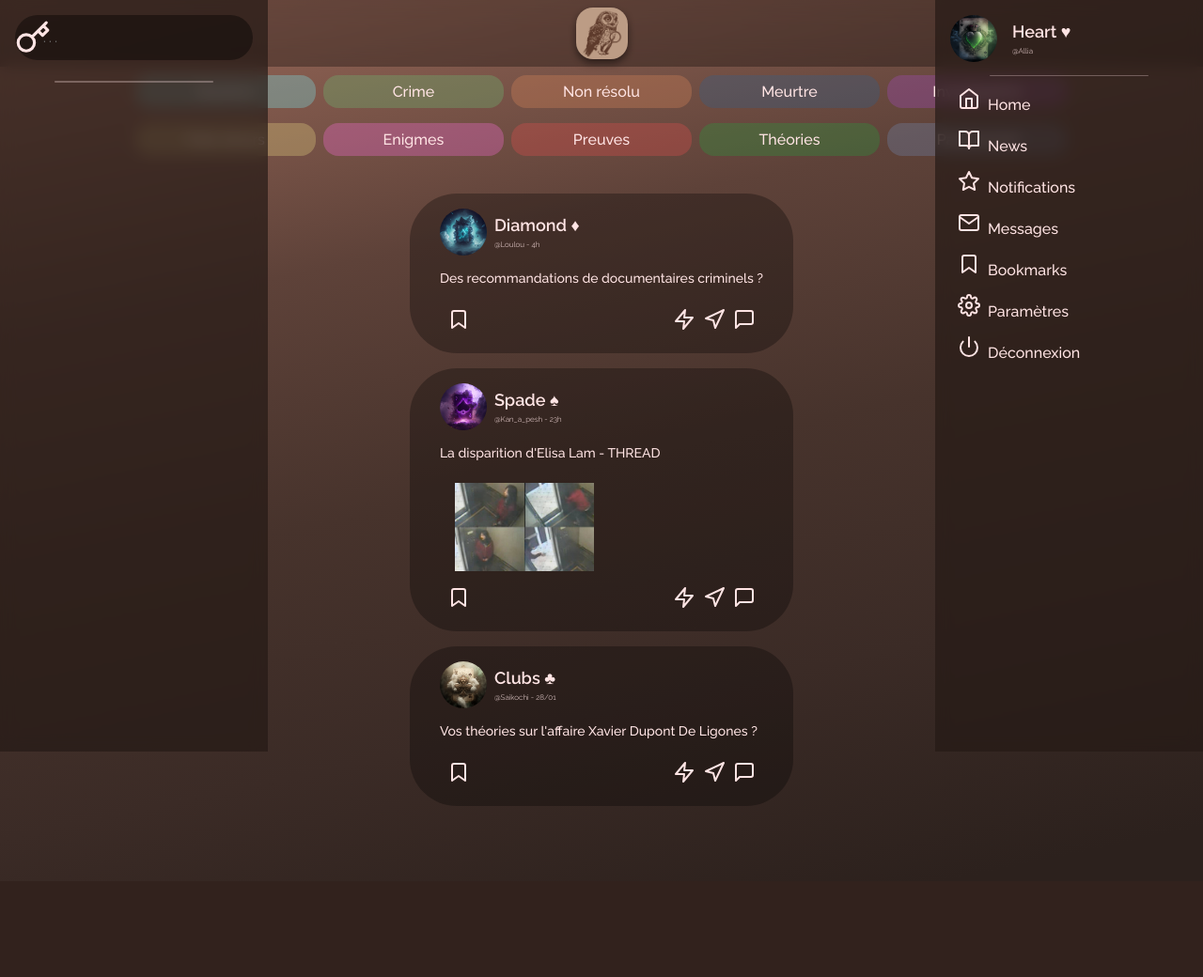
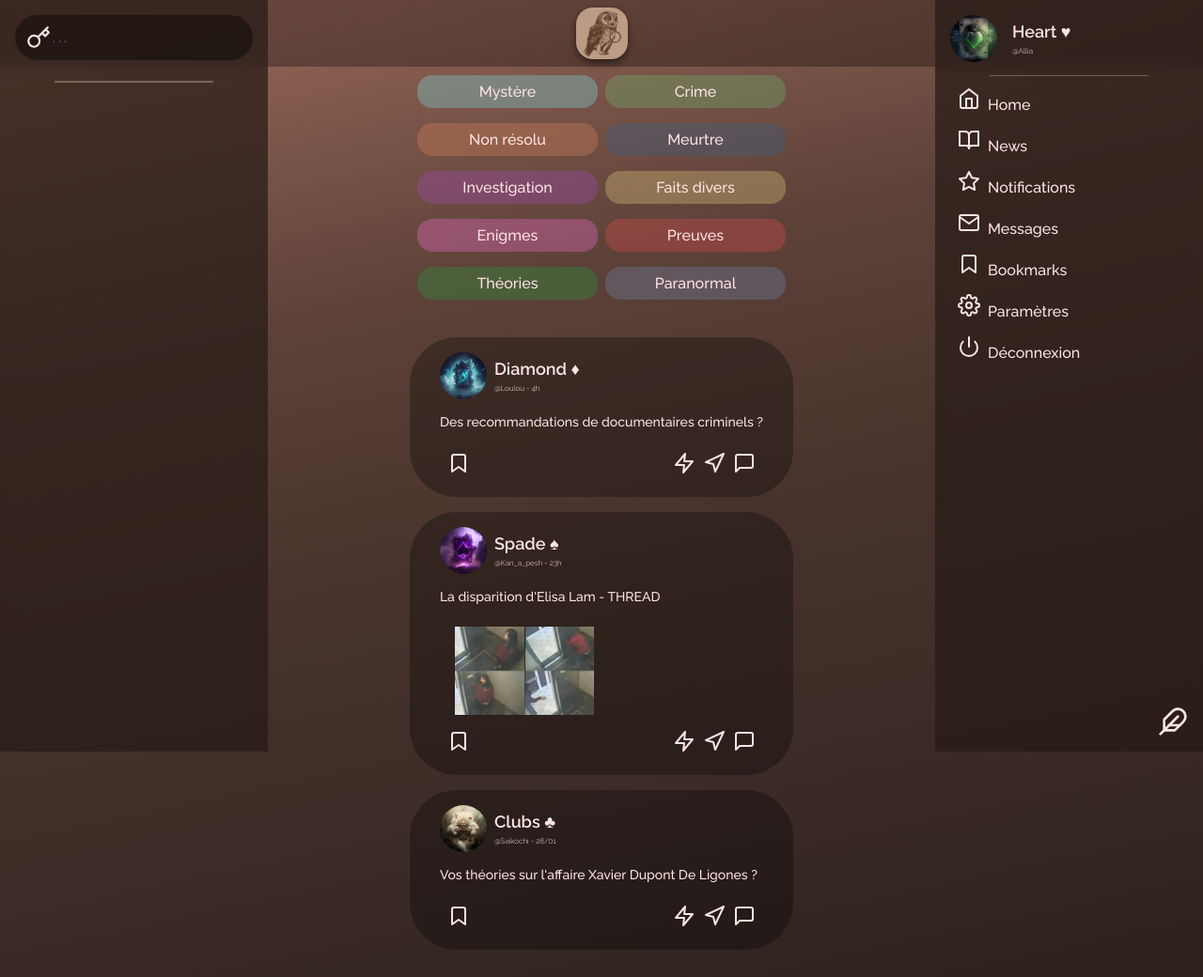
Before and after one commit to Alliajrj/Owl, a PHP site: page /home.html in a window 1280 px wide. Shown: the top 1040 px of the page at 94% size. Before the commit the page ends 858 px from the top, so only its background shows below. Run offline with PHP 8.4, Linux system fonts and the light colour scheme.

Commit message:
Responsive home

```diff
--- a/css/popup.css
+++ b/css/popup.css
@@ -8,8 +8,8 @@
     background: rgba(38, 26, 22, 0.8);
     backdrop-filter: blur(16px);
     border-radius: 32px;
-    height: 75vh;
-    width: 90vw;
+    height: 80vh;
+    max-width: 45vw;
     position: fixed;
     transition: 0.2s;
 }
@@ -27,6 +27,7 @@
 
 .write {
     display: flex;
+    justify-content: center;
     gap: 8px;
     width: 100%;
 }
@@ -59,7 +60,7 @@
     columns: 2;
 }
 
-@media screen and (min-width: 700px) {
+@media screen and (min-width: 1000px) {
     .tags-post > ul {
         display: flex;
         flex-wrap: wrap;
--- a/css/post.css
+++ b/css/post.css
@@ -43,7 +43,7 @@
     gap: 8px;
 }
 
-@media (max-width: 700px) {
+@media (max-width: 1000px) {
     .tags {
         display: flex;
         flex-direction: row;
@@ -73,10 +73,11 @@
     }
 }
 
-@media (min-width: 700px) {
+@media (min-width: 1000px) {
     .tags {
         text-align: center;
         padding: 16px;
+        max-width: 40vw;
     }
     .tags> ul {
         display: flex;
--- a/css/sidebar.css
+++ b/css/sidebar.css
@@ -120,13 +120,22 @@ li {
     }
 
     .research > div textarea {
-        padding-left: 30px;
+        padding-left: 40px;
     }
 
     .research > div > img {
         position: absolute;
         color: black;
         width: 38px;
+        padding-left: 12px;
+    }
+    .feather {
+        display: flex;
+        padding: 16px 8px;
+        bottom: 0;
+        right: 0;
+        position: absolute;
+
     }
     .searchbar {
         display: flex;
--- a/home.html
+++ b/home.html
@@ -67,7 +67,11 @@
             <div class="wrapper"></div>
             <div class="sidebar">
                 <div class="user">
-                <img class="round" src="images/PPAli.jpg" alt="profile pic" />
+                    <img
+                        class="round"
+                        src="images/PPAli.jpg"
+                        alt="profile pic"
+                    />
                     <div class="name">
                         <h1>Heart ♥</h1>
                         <h2>@Allia</h2>
@@ -140,6 +144,13 @@
                         >
                     </li>
                 </ol>
+                <div class="feather">
+                    <img
+
+                        src="images/icons/feather.svg"
+                        alt=""
+                    />
+                </div>
             </div>
         </div>
         <div class="main">
```
Lines whose indentation alone changed are shown as unchanged.
